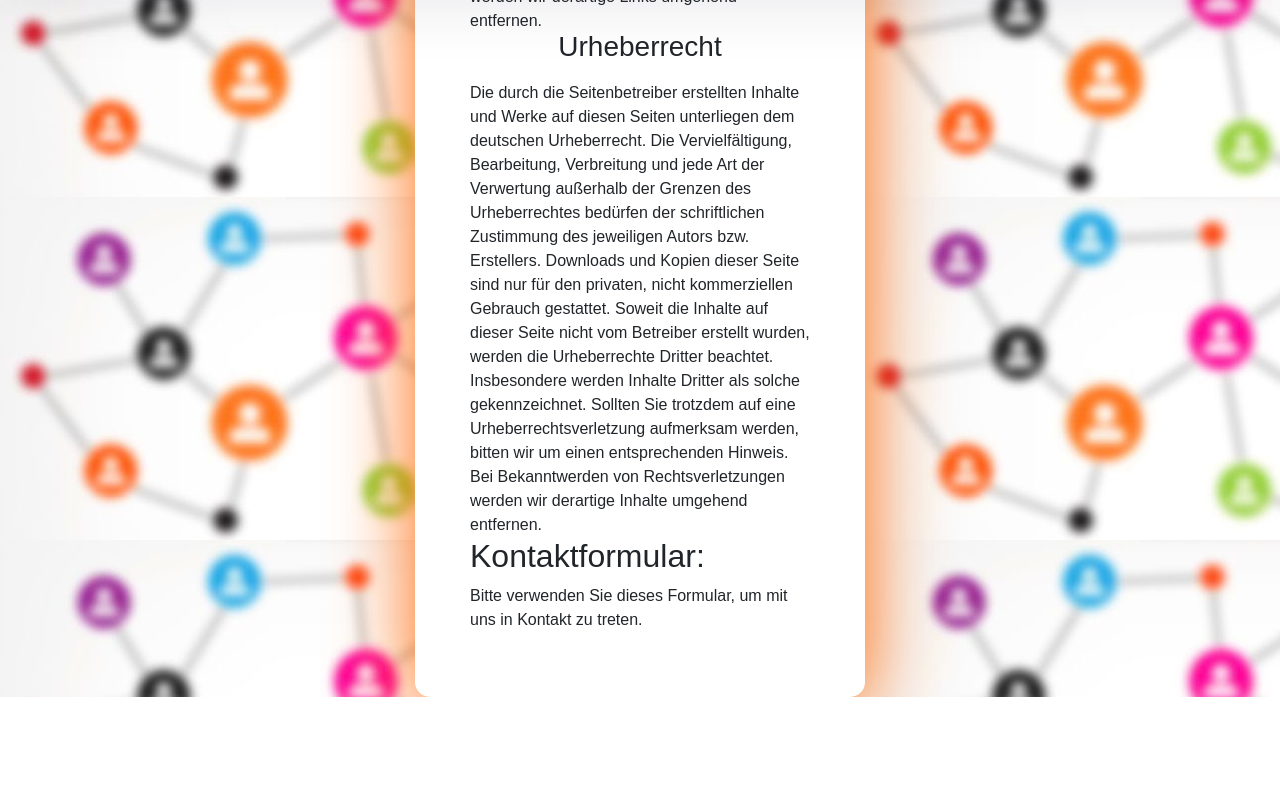
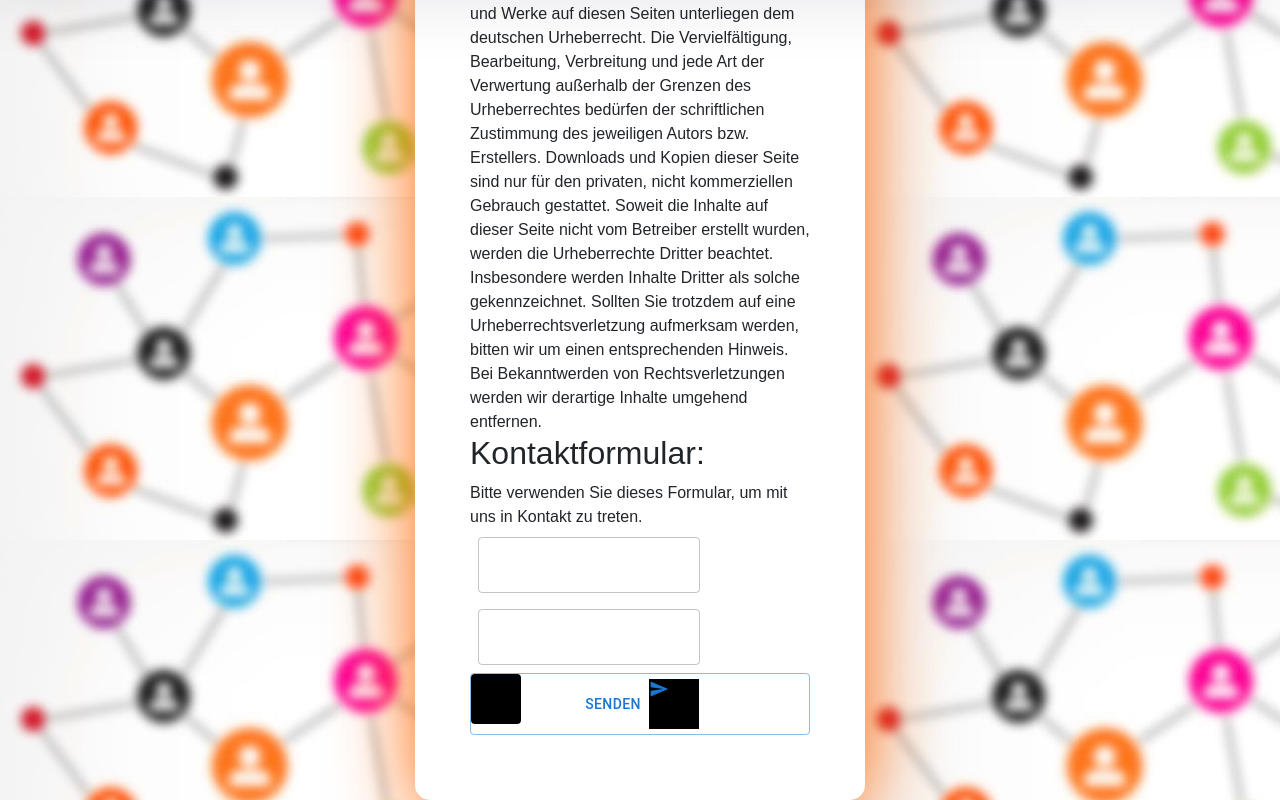
Before and after one commit to Click13/Webprojekt, a React (Create React App) app in the folder frontend/: page /impressum in a window 1280 px wide. Shown: the part 832-1632 px from the top of the page. Before the commit the page ends 1529 px from the top, so only its background shows below. Built offline with nearby package versions, Linux system fonts and the light colour scheme.

Commit message:
Kontaktformular zum Impressum hinzugefügt; update der Bibliothek

```diff
--- a/frontend/package.json
+++ b/frontend/package.json
@@ -8,7 +8,8 @@
     "@emotion/styled": "^11.3.0",
     "@material-ui/core": "^4.12.3",
     "@material-ui/icons": "^4.11.2",
-    "@mui/material": "^5.0.1",
+    "@mui/icons-material": "^5.0.1",
+    "@mui/material": "^5.0.2",
     "@mui/styled-engine-sc": "^5.0.0",
     "@testing-library/jest-dom": "^5.14.1",
     "@testing-library/react": "^12.1.0",
--- a/frontend/src/App.js
+++ b/frontend/src/App.js
@@ -1,6 +1,9 @@
 import React from 'react';
 import '../node_modules/bootstrap/dist/css/bootstrap.min.css';
 import { BrowserRouter as Router, Switch, Route, Link } from "react-router-dom";
+
+import Box from '@mui/material/';
+import TextField from'@mui/material/TextField';
 
 import SignIn from "./components/SignIn";
 import SignUp from "./components/SignUp";
--- a/frontend/src/components/Impressum.js
+++ b/frontend/src/components/Impressum.js
@@ -1,6 +1,14 @@
 import React, { Component } from "react";
 import { BrowserRouter as Router, Switch, Route, Link } from "react-router-dom";
-
+import TextField from'@mui/material/TextField';
+import FormControl, { useFormControl } from '@mui/material/FormControl';
+import OutlinedInput from '@mui/material/OutlinedInput';
+import Box from '@mui/material/Box';
+import FormHelperText from '@mui/material/FormHelperText';
+import Stack from '@mui/material/Stack';
+import Button from '@mui/material/Button';
+import SendIcon from '@mui/icons-material/Send';
+import Avatar from '@mui/material/Avatar';
 
 
 export default class Impressum extends Component {
@@ -75,9 +83,34 @@ export default class Impressum extends Component {
                 Kontaktformular:
             </h2>
             Bitte verwenden Sie dieses Formular, um mit uns in Kontakt zu treten.
+            <Box component="form"
+                sx={{'& .MuiTextField-root': { m: 1, width: '25ch'}}}
+                noValidate
+                autoComplete = "off"
+            >
+            <form onSubmit={this.handleSubmit}>
+            <TextField
+                required
+                id="outlined-multiline-flexible"
+                multiline
+                margin="dense"
+            />
+            <TextField
+                required
+                margin="dense"
+                multiline="false"
+                id="outlined-multiline-flexible"
+            />
+            <Stack spacing={2}>
+                <Button variant="outlined" size="medium" endIcon={<SendIcon />}
+                fullWidth
+                >
+                    Senden
+                </Button>
 
-
-
+            </Stack>
+            </form>
+            </Box>
             </div>
             </div>
             </div>
```
Also changed, not shown: 1 other file (tests, documents, lock files or other folders).
